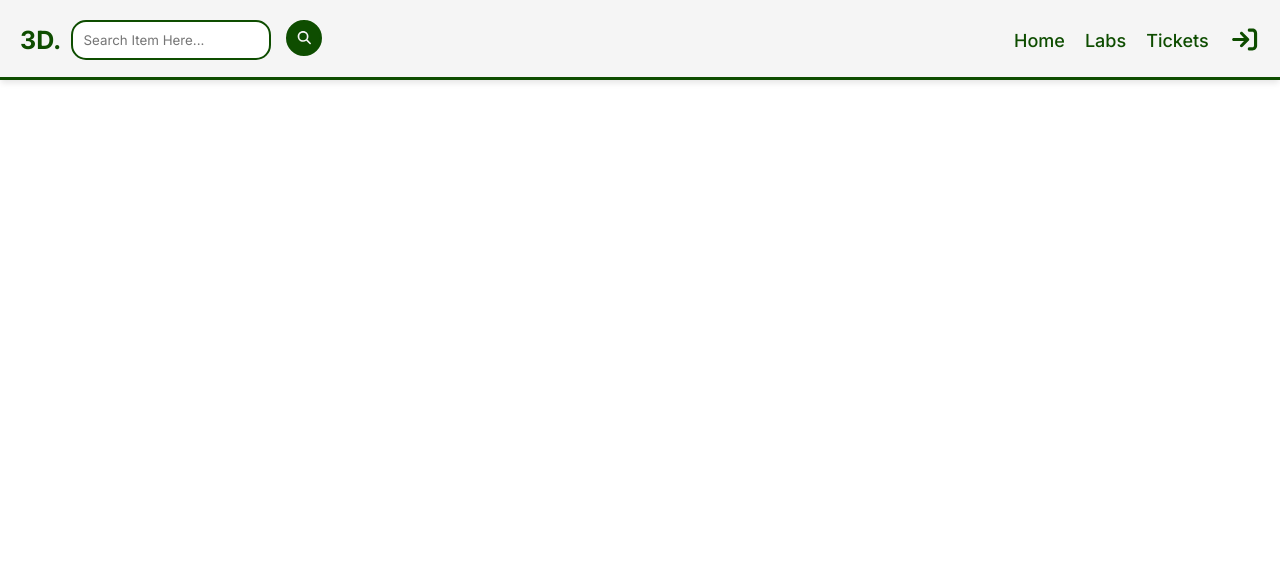
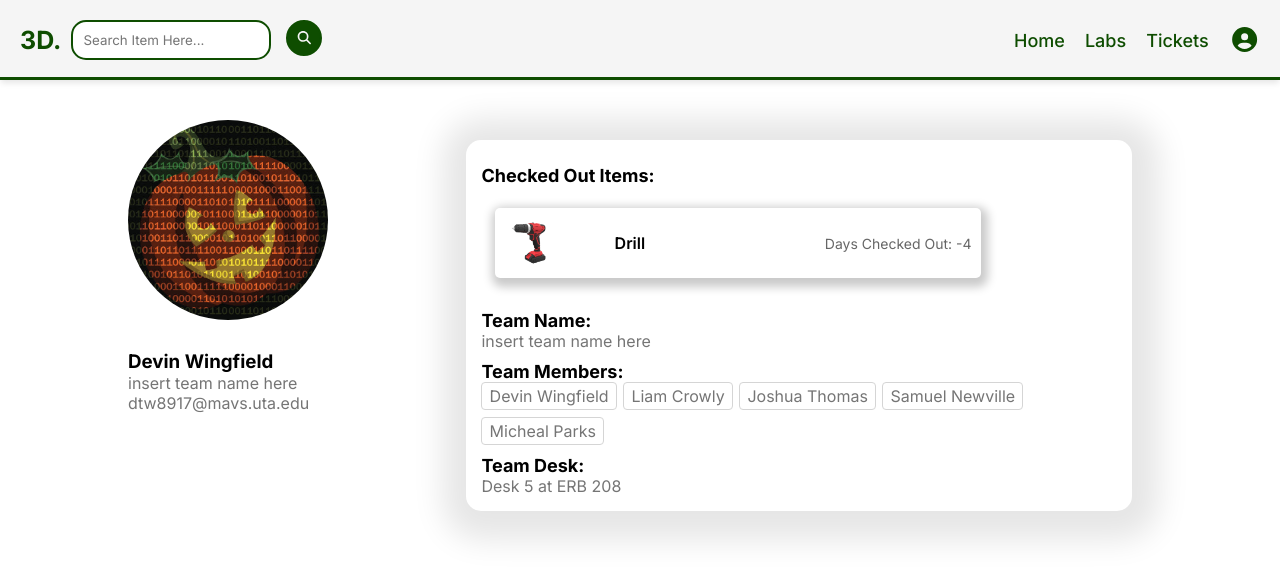
Before and after one commit to MichaelParks03/3DLabManager, a React (Vite) app in the folder src/frontend/: page /account in a window 1280 px wide. Shown: the top 578 px of the page. Built offline with nearby package versions, Linux system fonts and the light colour scheme.

Commit message:
account page

```diff
--- a/src/frontend/src/App.jsx
+++ b/src/frontend/src/App.jsx
@@ -15,7 +15,11 @@ import Labs from './pages/Labs'
 import Tickets from './pages/Tickets'
 import Item from './pages/Item'
 import Signup from './pages/Signup'
+import Account from './pages/Account'
 // import InventoryList from './pages/InventoryList';
+
+import drillImage from './assets/images/drill_image.jpg';
+import acctImage from './assets/images/tmp_profile_image.jpeg';
 
 import "./css/App.css"
 
@@ -24,6 +28,20 @@ library.add(faCircleUser, faMagnifyingGlass, faMicrophone, faArrowRightToBracket
 
 function AppLayout() {
   const { pathname } = useLocation();
+  const user = {name: "Devin Wingfield",
+                email: "dtw8917@mavs.uta.edu",
+                team: {
+                  name: "insert team name here",
+                  members: ["Devin Wingfield", "Liam Crowly", "Joshua Thomas", "Samuel Newville", "Micheal Parks"],
+                  desk: "Desk 5 at ERB 208"
+                },
+                items: [
+                  {name: "Drill", checkeoutDate: new Date("October 28, 2026"), image: drillImage},
+
+                ],
+                image: acctImage,
+  }
+
 
   return (
     <div className="app">
@@ -38,6 +56,7 @@ function AppLayout() {
         <Route path="/inventory" element={<Home />} />
         <Route path="/item" element={<Item />} />
         <Route path="/signup" element={<Signup />} />
+        <Route path="/account" element={<Account user={user} team={user.team} />} />
       </Routes>
       </div>
     </div>
--- a/src/frontend/src/components/Navbar.jsx
+++ b/src/frontend/src/components/Navbar.jsx
@@ -6,7 +6,7 @@ import "../css/Navbar.css"
 
 function Navbar() {
   const { pathname } = useLocation();
-  const loggedIn = false;
+  const loggedIn = true;
 
   return (
     <nav className="navbar">
--- /dev/null
+++ b/src/frontend/src/components/UserItem.jsx
@@ -0,0 +1,29 @@
+import { useState, useEffect } from 'react';
+
+import '../css/UserItem.css'
+
+function UserItem({ item }) {
+  const [currentTime, setCurrentTime] = useState(null);
+
+  useEffect(() => {
+    const timer = setTimeout(() => setCurrentTime(Date.now()), 0);
+
+    return () => clearTimeout(timer);
+  }, []);
+
+  const deltaTime = (time) => {
+    if (currentTime === null) return '...';
+
+    return Math.floor((currentTime - new Date(time).getTime()) / 86400000);
+  }
+
+  return (
+    <div className="checked_item">
+      <img src={item.image} alt={item.name} />
+      <p className="item-name">{item.name}</p>
+      <p className="item-duration">Days Checked Out: {deltaTime(item.checkeoutDate)}</p>
+    </div>
+  )
+}
+
+export default UserItem
--- /dev/null
+++ b/src/frontend/src/css/Account.css
@@ -0,0 +1,95 @@
+* {
+  margin: 0;
+  padding: 0;
+}
+
+.account {
+  width: 100dvw;
+  height: auto;
+
+  display: flex;
+  align-items: flex-start;
+  justify-content: center;
+}
+
+.account-container {
+  padding-top: 15dvh;
+
+  width: 80%;
+  display: grid;
+  grid-template-columns: 3fr 7fr;
+  gap: 1rem;
+}
+
+.account-user {
+  display: flex;
+  flex-direction: column;
+  justify-content: left;
+}
+
+.account-user img {
+  width: 200px;
+  height: 200px;
+
+  border-radius: 50%;
+
+  object-fit: cover;
+
+  margin-bottom: 30px;
+}
+
+.account-user h4 {
+  color: rgb(117, 117, 117);
+  font-weight: 400;
+}
+
+.account-info {
+  margin: 20px;
+
+  padding: 15px;
+
+  box-shadow: 2px 4px 31px 25px rgba(0,0,0,0.1);
+
+  border-radius: 15px;
+
+  display: flex;
+  flex-direction: column;
+  justify-content: left;
+}
+
+.account-info h4{
+  padding-top: 10px;
+
+  font-size: 18px;
+}
+
+.userItems {
+  max-height: 500px;
+  box-sizing: border-box;
+  overflow-y: auto;
+  padding: 12px 14px;
+  scrollbar-width: none;
+}
+
+.team-members {
+  display: flex;
+  flex-wrap: wrap;
+  align-items: flex-start;
+  gap: 0.4rem;
+}
+
+.team-member {
+  max-width: 100%;
+  padding: 0.2rem 0.45rem;
+  border: 1px solid #d5d5d5;
+  border-radius: 4px;
+  overflow-wrap: anywhere;
+}
+
+.team-info {
+  flex-direction: row;
+}
+
+.team-info p {
+  color: rgb(117, 117, 117);
+}
--- /dev/null
+++ b/src/frontend/src/css/UserItem.css
@@ -0,0 +1,55 @@
+* {
+  margin: 0;
+  padding: 0;
+}
+
+.checked_item {
+  width: 80%;
+
+  border-radius: 5px;
+
+  box-shadow: 2px 4px 10px 5px rgba(0,0,0,0.21);
+
+  padding: 10px;
+  margin: 10px 0;
+
+  display: grid;
+  grid-template-columns: 20% minmax(0, 0.5fr) minmax(180px, 1fr);
+  align-items: center;
+  column-gap: 16px;
+}
+
+.checked_item img {
+  width: 50px;
+  height: 50px;
+  object-fit: contain;
+}
+
+.item-name {
+  min-width: 0;
+  font-size: 16px;
+  font-weight: 600;
+  overflow-wrap: anywhere;
+}
+
+.item-duration {
+  color: #666;
+  font-size: 14px;
+  text-align: right;
+}
+
+@media (max-width: 520px) {
+  .checked_item {
+    grid-template-columns: 50px minmax(0, 1fr);
+  }
+
+  .checked_item img {
+    width: 46px;
+    height: 46px;
+  }
+
+  .item-duration {
+    grid-column: 2;
+    text-align: left;
+  }
+}
--- /dev/null
+++ b/src/frontend/src/pages/Account.jsx
@@ -0,0 +1,58 @@
+import UserItem from '../components/UserItem'
+
+import '../css/Account.css'
+
+function Account({ user, team }) {
+  return (
+    <div className="account">
+      <div className="account-container">
+        <div className="account-user">
+          {/* Maybe add possibility for images */}
+          <img src={user.image} alt={user.name}></img>
+          <h3>{ user.name }</h3>
+          {/* default value should be Null */}
+          { user.team && <h4>{ team.name }</h4>}
+          <h4>{ user.email }</h4>
+        </div>
+        <div className="account-info">
+          <h4>Checked Out Items: </h4>
+          <div className='userItems'>
+            { user.items && (
+              user.items.map((item) => (
+                <UserItem key={item.name} item={item} />
+              )
+            ))}
+          </div>
+          { team && (
+            <>
+              <div className='team-info'>
+                <h4>Team Name: </h4>
+                <p>{ team.name }</p>
+              </div>
+
+              <div className="team-info">
+                <h4>Team Members: </h4>
+                <div className='team-members'>
+                  {team.members.map((member) =>(
+                    // could list them out vertically or horizontally
+                    <p className="team-member" key={member}>{member}</p>
+                  ))}
+                </div>
+              </div>
+
+              <div className="team-info">
+                <h4>Team Desk: </h4>
+                { team.desk && (
+                  // Should be something like "Desk 5 at ERB 208"
+                  <p> { team.desk }</p>
+                )}
+              </div>
+            </>
+          )}
+        </div>
+      </div>
+    </div>
+  )
+}
+
+export default Account
```
Also changed, not shown: src/frontend/src/assets/images/tmp_profile_image.jpeg (added).
